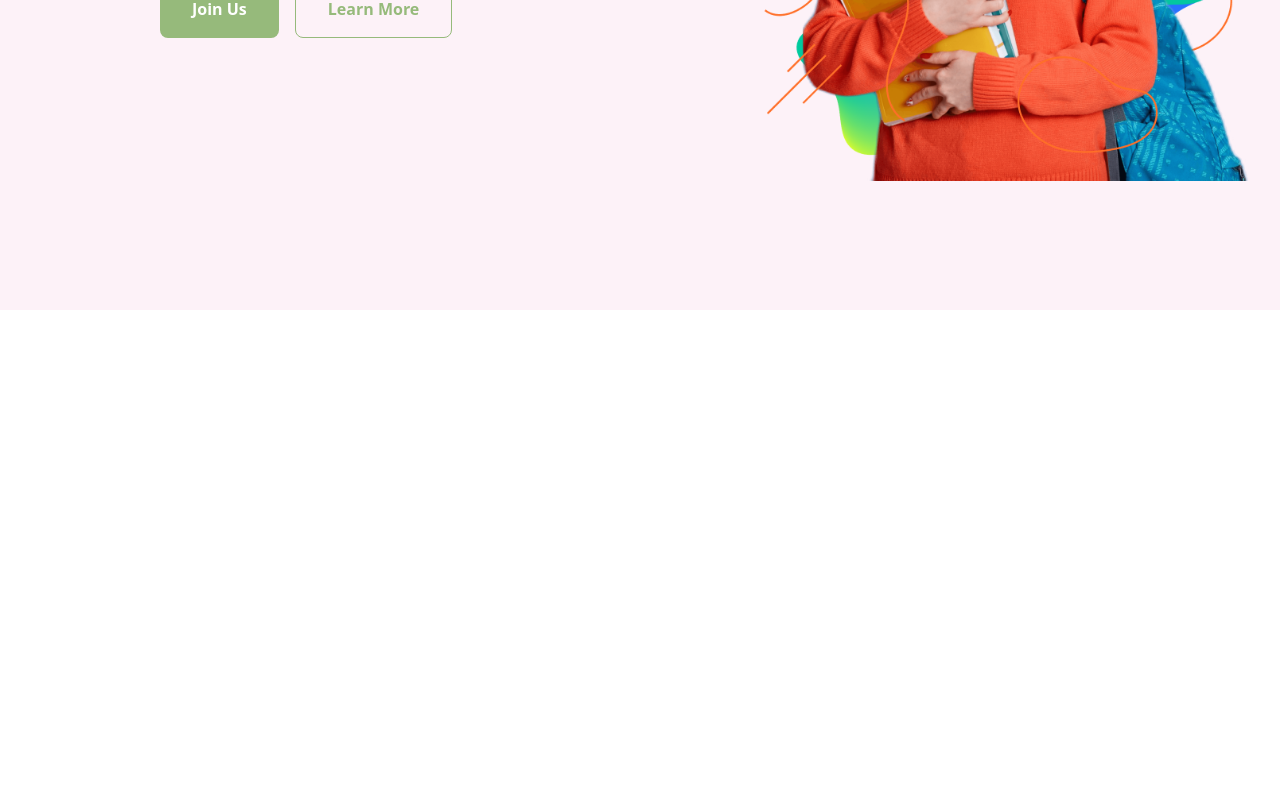
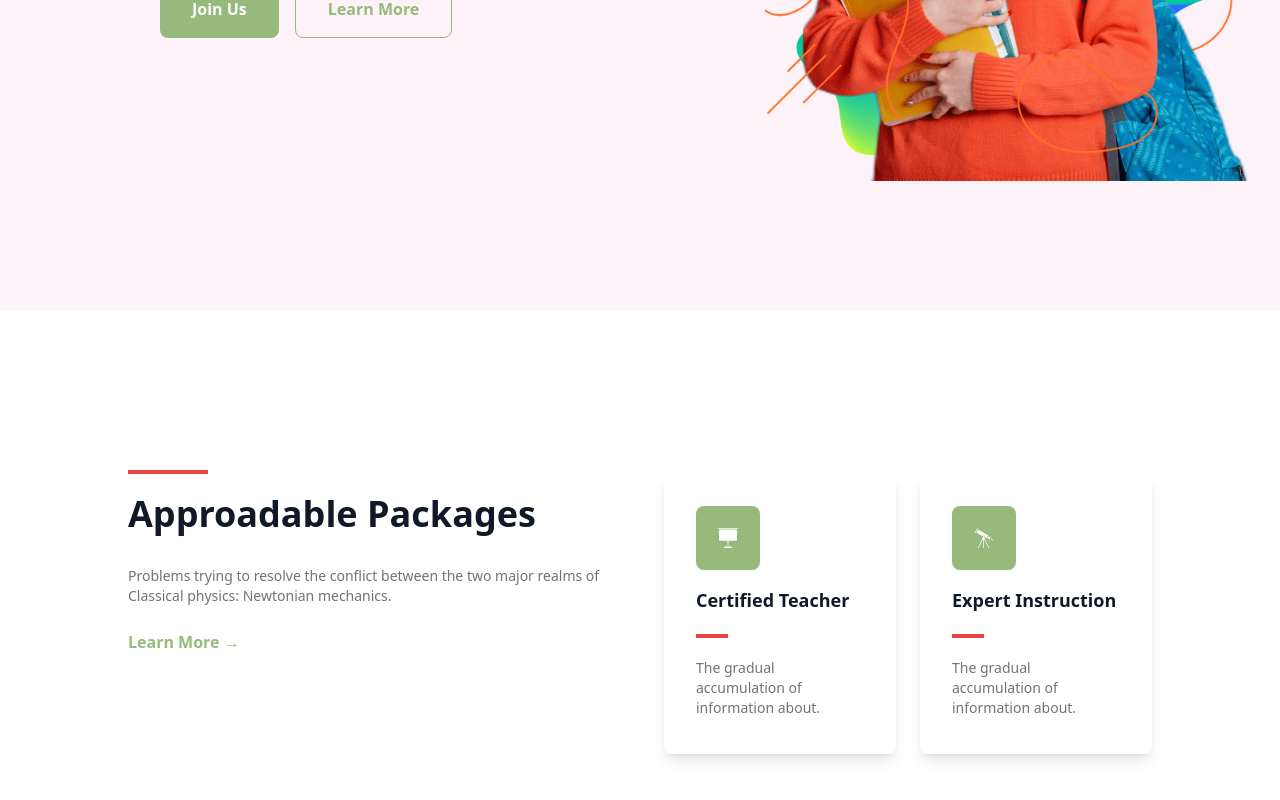
Before and after one commit to kopkaa/designdev, a Vue app: page / in a window 1280 px wide. Shown: the part 610-1410 px from the top of the page. Before the commit the page ends 920 px from the top, so only its background shows below. Built offline with nearby package versions, Linux system fonts and the light colour scheme.

Commit message:
Package section added

```diff
--- a/src/components/HeroComponent.vue
+++ b/src/components/HeroComponent.vue
@@ -0,0 +1,22 @@
+<template>
+    <div class="pt-24 md:pt-0 pl-8 md:pl-28 mx-auto grid grid-cols-1 md:grid-cols-2 gap-12 md:items-center h-full">
+      <article class="md:mb-32 pl-0 md:pl-12">
+        <h5 id="hero-subtitle" class="text-lg text-camo font-bold mb-7"> Welcome </h5>
+        <h1 id="hero-heading" class="text-5xl md:text-6xl font-extrabold text-gray-900 !leading-tight mb-7">
+          Best Learning <br />
+          Opportunities
+        </h1>
+        <p class="text-xl text-gray-600 mb-7 max-w-72 leading-8"> Our goal is to make online education work for everyone </p>
+        <div class="flex space-x-4">
+          <button class="px-8 py-4 bg-camo text-white text-base font-semibold rounded-lg hover:bg-green-700" aria-label="Join us"> Join Us </button>
+          <button class="px-8 py-4 border border-camo text-camo text-base font-semibold rounded-lg hover:bg-gray-100" aria-label="Learn more about us">
+            Learn More
+          </button>
+        </div>
+      </article>
+
+      <div class="hidden md:block relative">
+        <img src="@/assets/hero-cover-1.png" alt="Hero image of student" class="w-full h-auto relative z-10 rounded-lg" />
+      </div>
+    </div>
+</template>
--- /dev/null
+++ b/src/components/PackageCard.vue
@@ -0,0 +1,22 @@
+<script setup lang="ts">
+import { defineProps } from 'vue'
+
+const { icon, title, description } = defineProps<{
+  icon: string
+  title: string
+  description: string
+}>()
+</script>
+
+<template>
+  <div class="bg-white shadow-lg rounded-lg px-8 py-9">
+    <div class="flex items-center justify-center w-16 h-16 py-8 bg-camo rounded-lg mb-4">
+      <img :src="icon" alt="icon" class="w-5 h-5" />
+    </div>
+    <h3 class="text-lg font-bold text-gray-900 mb-5"> {{ title }} </h3>
+    <span class="block w-8 h-1 bg-red-500 mb-5"></span>
+    <p class="text-light-gray text-sm">
+      {{ description }}
+    </p>
+  </div>
+</template>
--- a/src/pages/MainPage.vue
+++ b/src/pages/MainPage.vue
@@ -1,45 +1,38 @@
 <script setup lang="ts">
-// Add any necessary TypeScript code or imports here if needed
+import HeroComponent from '@/components/HeroComponent.vue'
+import PackageCard from '@/components/PackageCard.vue';
+import TelescopeIcon from '@/assets/013-telescope-1.svg'
+import BlackboardIcon from '@/assets/012-blackboards.svg'
 </script>
 
 <template>
-  <section class="bg-pink-50 h-full" aria-labelledby="hero-heading">
-    <div class="pt-24 md:pt-0 pl-8 md:pl-28 mx-auto grid grid-cols-1 md:grid-cols-2 gap-12 md:items-center h-full">
-      <article class="md:mb-32 pl-0 md:pl-12">
-        <h5 id="hero-subtitle" class="text-lg text-camo font-bold mb-7">
-          Welcome
-        </h5>
-        <h1
-          id="hero-heading"
-          class="text-5xl md:text-6xl font-extrabold text-gray-900 !leading-tight mb-7"
-        >
-          Best Learning <br /> Opportunities
-        </h1>
-        <p class="text-xl text-gray-600 mb-7 max-w-72 leading-8">
-          Our goal is to make online education work for everyone
+  <!-- ------------------------HERO SECTION-----------------------  -->
+  <section class="bg-pink-50 h-full">
+    <HeroComponent />
+  </section>
+
+  <!-- ------------------------PACKAGES SECTION-----------------------  -->
+  <section class="py-40 bg-white">
+    <div class="max-w-screen-lg mx-auto grid grid-cols-1 md:grid-cols-2 gap-12 items-start">
+      <div>
+        <span class="block w-20 h-1 bg-red-500 mb-5"></span>
+        <h2 class="text-4xl font-bold text-gray-900 mb-8 relative"> Approadable Packages </h2>
+        <p class="text-light-gray mb-6 text-sm">
+          Problems trying to resolve the conflict between the two major realms of Classical physics: Newtonian mechanics.
         </p>
-        <div class="flex space-x-4">
-          <button
-            class="px-8 py-4 bg-camo text-white text-base font-semibold rounded-lg hover:bg-green-700"
-            aria-label="Join us"
-          >
-            Join Us
-          </button>
-          <button
-            class="px-8 py-4 border border-camo text-camo text-base font-semibold rounded-lg hover:bg-gray-100"
-            aria-label="Learn more about us"
-          >
-            Learn More
-          </button>
-        </div>
-      </article>
+        <a href="#" class="text-camo font-semibold hover:underline"> Learn More → </a>
+      </div>
 
-      <!-- Right Column (Image) -->
-      <div class="hidden md:block relative">
-        <img
-          src="@/assets/hero-cover-1.png"
-          alt="Hero image of student"
-          class="w-full h-auto relative z-10 rounded-lg"
+      <div class="grid grid-cols-1 sm:grid-cols-2 gap-6">
+        <PackageCard
+          :icon="BlackboardIcon"
+          title="Certified Teacher"
+          description="The gradual accumulation of information about."
+        />
+        <PackageCard
+          :icon="TelescopeIcon"
+          title="Expert Instruction"
+          description="The gradual accumulation of information about."
         />
       </div>
     </div>
```
Also changed, not shown: src/components/MainNavigation.vue (+2 -8 lines).
